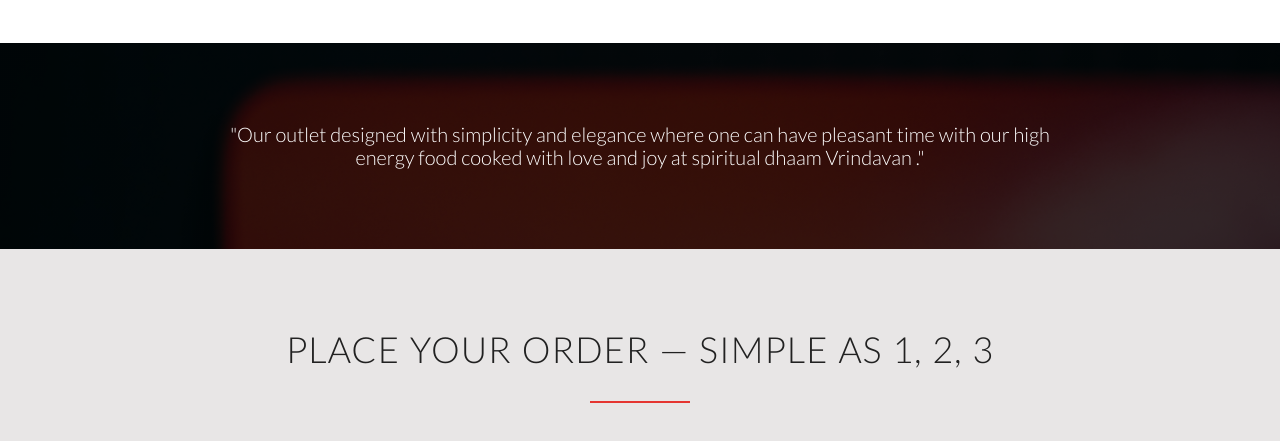
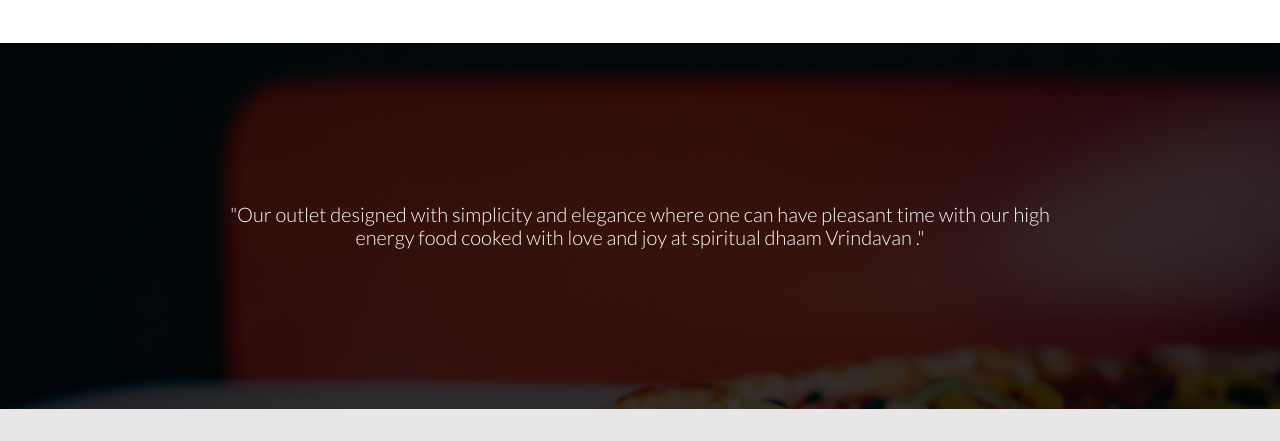
Before and after one commit to Abhimanyu369/Abhimanyu369.github.io, a plain HTML site: page po/index.html in a window 1280 px wide. Shown: the part 1240-1681 px from the top of the page. Drawn offline with nearby package versions, Linux system fonts and the light colour scheme.

Commit message:
Update style.css

```diff
--- a/po/Resources/css/style.css
+++ b/po/Resources/css/style.css
@@ -465,7 +465,7 @@ header {
 }
 
 .section-outlet .row p {
-  padding: 80px inherit;
+  padding: 80px 0;
   width: 75%;
   margin: 0 auto;
   text-align: center;
```
